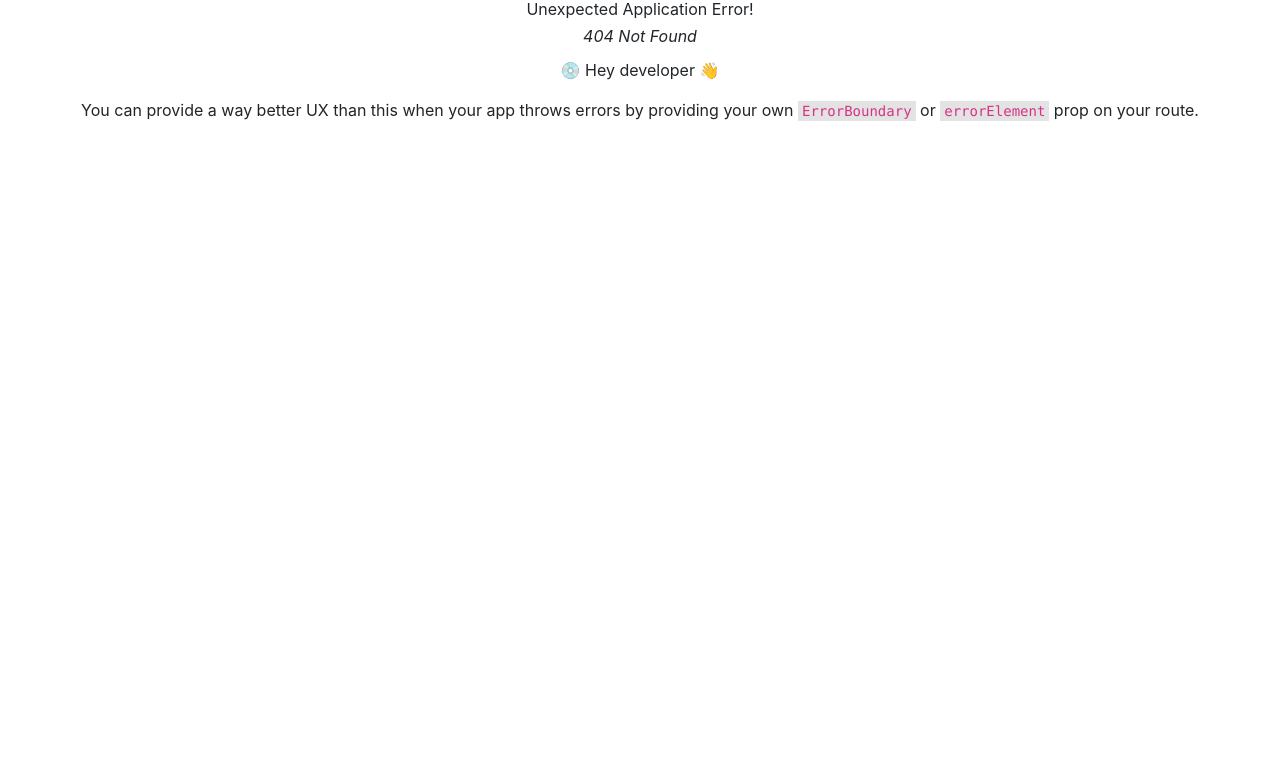
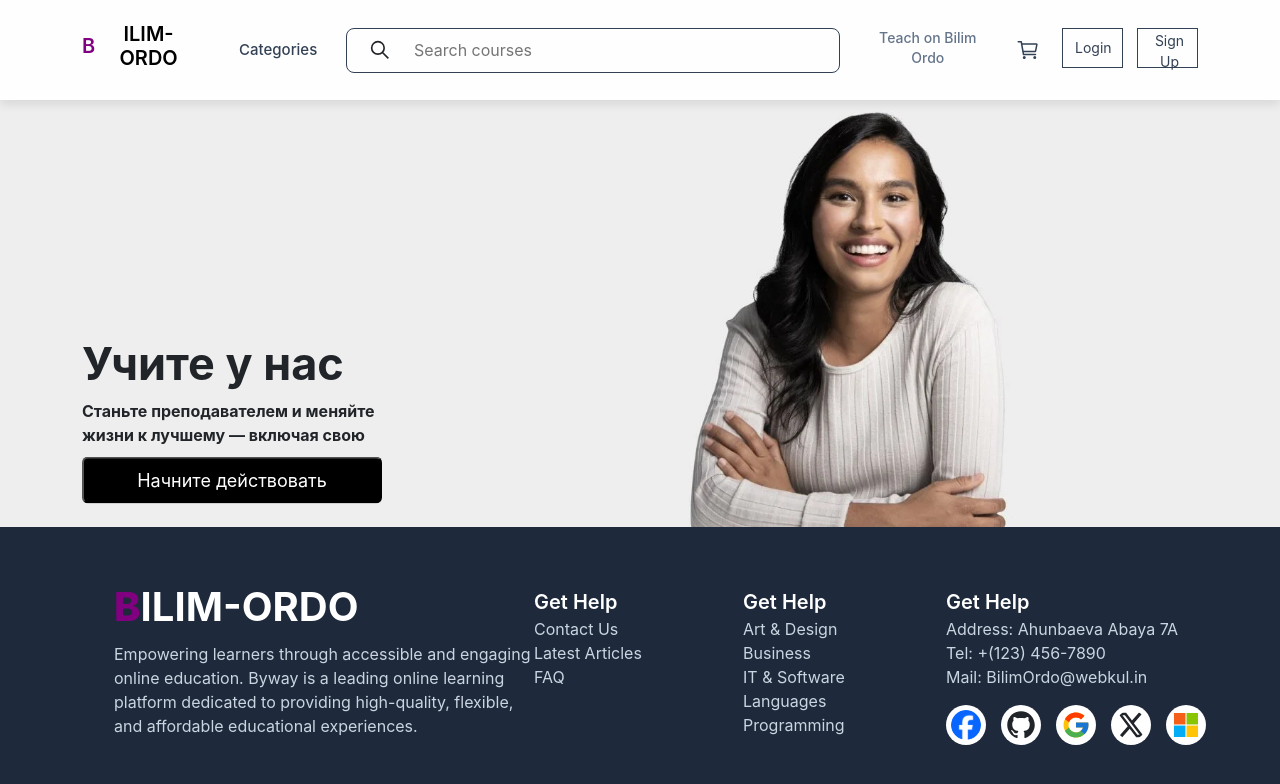
Before and after one commit to okurmenpro/bilim-ordo-frontend, a React (Create React App) app: page /teaching in a window 1280 px wide. Before the commit this address had no page. Shown: the top 784 px of the page. Built offline with nearby package versions, Linux system fonts and the light colour scheme.

Commit message:
commit 3

```diff
--- a/src/components/Become/index.jsx
+++ b/src/components/Become/index.jsx
@@ -5,7 +5,7 @@ import become2 from "../../assets/images/become2.png";
 import { RiArrowRightLine } from "react-icons/ri";
 import { NavLink } from "react-router-dom";
 
-function index() {
+function Become() {
 
   return (
     <div className="become container">
@@ -17,7 +17,7 @@ function index() {
             Instructors from around the world teach millions of students on
             Byway. We provide the tools and skills to teach what you love.
           </span>
-          <NavLink to={"/teacherpage"}>
+          <NavLink to={"/teaching"}>
             <button>
               Label <RiArrowRightLine className="icon" />
             </button>
@@ -32,7 +32,7 @@ function index() {
             Learners around the world are launching new careers, advancing in
             their fields, and enriching their lives.
           </span>
-          <NavLink to={"/teacherpage"}>
+          <NavLink to={"/teaching"}>
             <button>
               Label <RiArrowRightLine className="icon" />
             </button>
@@ -44,4 +44,4 @@ function index() {
   );
 }
 
-export default index;
+export default Become;
--- a/src/components/Header/index.jsx
+++ b/src/components/Header/index.jsx
@@ -91,7 +91,7 @@ function Header() {
         {/* Бул жерде тексттер алмаштырылат */}
         <div className="teacher-page">
           {!isStudentMode ? (
-            <NavLink to={"/teacherpage"}>
+            <NavLink to={"/teaching"}>
               <p onClick={toggleStudentMode}>Teach on Bilim Ordo</p>
             </NavLink>
           ) : (
--- a/src/components/SignUpModal/index.jsx
+++ b/src/components/SignUpModal/index.jsx
@@ -1,8 +1,6 @@
 import React, { useState, useContext } from "react";
 import "./SignUpModal.css";
 import { TbXboxX } from "react-icons/tb";
-// import { auth } from "../../firebase";
-// import { createUserWithEmailAndPassword } from "firebase/auth";
 import { CartContext } from "../../context/CartContext";
 
 function SignUpModal({ onClose }) {
@@ -23,9 +21,8 @@ function SignUpModal({ onClose }) {
     }
 
     try {
-      // await createUserWithEmailAndPassword(auth, user.Email, user.Password);
       alert("Регистрация прошла успешно!");
-      localStorage.setItem("isUserRegistered", "true"); // Сохраняем состояние регистрации в localStorage
+      localStorage.setItem("isUserRegistered", "true");
       login();
       onClose();
     } catch (error) {
@@ -87,7 +84,8 @@ function SignUpModal({ onClose }) {
       </div>
       <div className="login-link">
         <p>
-          Already have an account? <span>Log in</span>{" "}
+          Already have an account?
+          <span>Log in</span>{" "}
         </p>
       </div>
     </div>
--- /dev/null
+++ b/src/components/Teaching/Teach.scss
@@ -0,0 +1,32 @@
+.teaching{
+    margin-top: 100px;
+}
+
+.infoteaching{
+    position: absolute;
+    top:45%;
+    left: 50%;
+    transform: translate(-50%, -50%);
+    text-align: left;
+    display: grid;
+
+    .teachingh1{
+        font-size: 45px;
+        font-weight: 700;
+    }
+
+    .tstong{
+        width: 300px;
+        font-size: 16px;
+    }
+
+    .tbtn{
+        background: black;
+        color: white;
+        padding: 8px 22px;
+        border-radius: 6px;
+        width: 300px;
+        margin-top: 10px;
+        font-size: 18px;
+    }
+}
--- /dev/null
+++ b/src/components/Teaching/index.jsx
@@ -0,0 +1,36 @@
+import React, { useState } from "react";
+import "./Teach.scss";
+import Teachingimg from "../../assets/images/teaching.png";
+import { NavLink } from "react-router-dom";
+import SignUpModal from "../SignUpModal";
+
+function Teaching() {
+  const [showModal, setShowModal] = useState(false);
+
+  const handleStartClick = () => {
+    setShowModal(true);
+  };
+
+  const handleCloseModal = () => {
+    setShowModal(false);
+  };
+
+  return (
+    <div className="teaching">
+      <img src={Teachingimg} alt="" />
+      <div className="infoteaching container">
+        <h1 className="teachingh1">Учите у нас</h1>
+        <strong className="tstong">
+          Станьте преподавателем и меняйте жизни к лучшему — включая свою
+        </strong>
+        <button className="tbtn" onClick={handleStartClick}>
+          Начните действовать
+        </button>
+      </div>
+
+      {showModal && <SignUpModal onClose={handleCloseModal} />}
+    </div>
+  );
+}
+
+export default Teaching;
--- a/src/components/Topcourses/index.jsx
+++ b/src/components/Topcourses/index.jsx
@@ -63,7 +63,7 @@ function TopCourses() {
 
           return (
             <div className="design" key={course.id}>
-              <Link to="course">
+              <Link to="/course">
                 <img src={course.image} alt={course.title} />
                 <div className="design1">
                   <h2>{course.title}</h2>
--- /dev/null
+++ b/src/pages/Teaching.jsx
@@ -0,0 +1,12 @@
+import React from 'react'
+import Teaching from '../components/Teaching'
+
+function TeachingPage() {
+  return (
+    <div>
+      <Teaching />
+    </div>
+  )
+}
+
+export default TeachingPage
--- a/src/router.jsx
+++ b/src/router.jsx
@@ -19,6 +19,8 @@ import UploadingPhoto from "./components/Uploadingphoto";
 import OrderComplete from "./pages/OrderComplete";
 import MessagePage from "./components/Message";
 import Profilemessageteachers from "./components/Profile-page-teacher";
+import TeachingPage from "./pages/Teaching";
+
 export const Router = createBrowserRouter([
   {
     path: "/",
@@ -47,6 +49,10 @@ export const Router = createBrowserRouter([
       {
         path: "/mycourses",
         element: <MyCourses />,
+      },
+      {
+        path: "/teaching",
+        element: <TeachingPage />
       },
       {
         path: "/teacherpage",
```
Also changed, not shown: src/assets/images/teaching.png (added).
